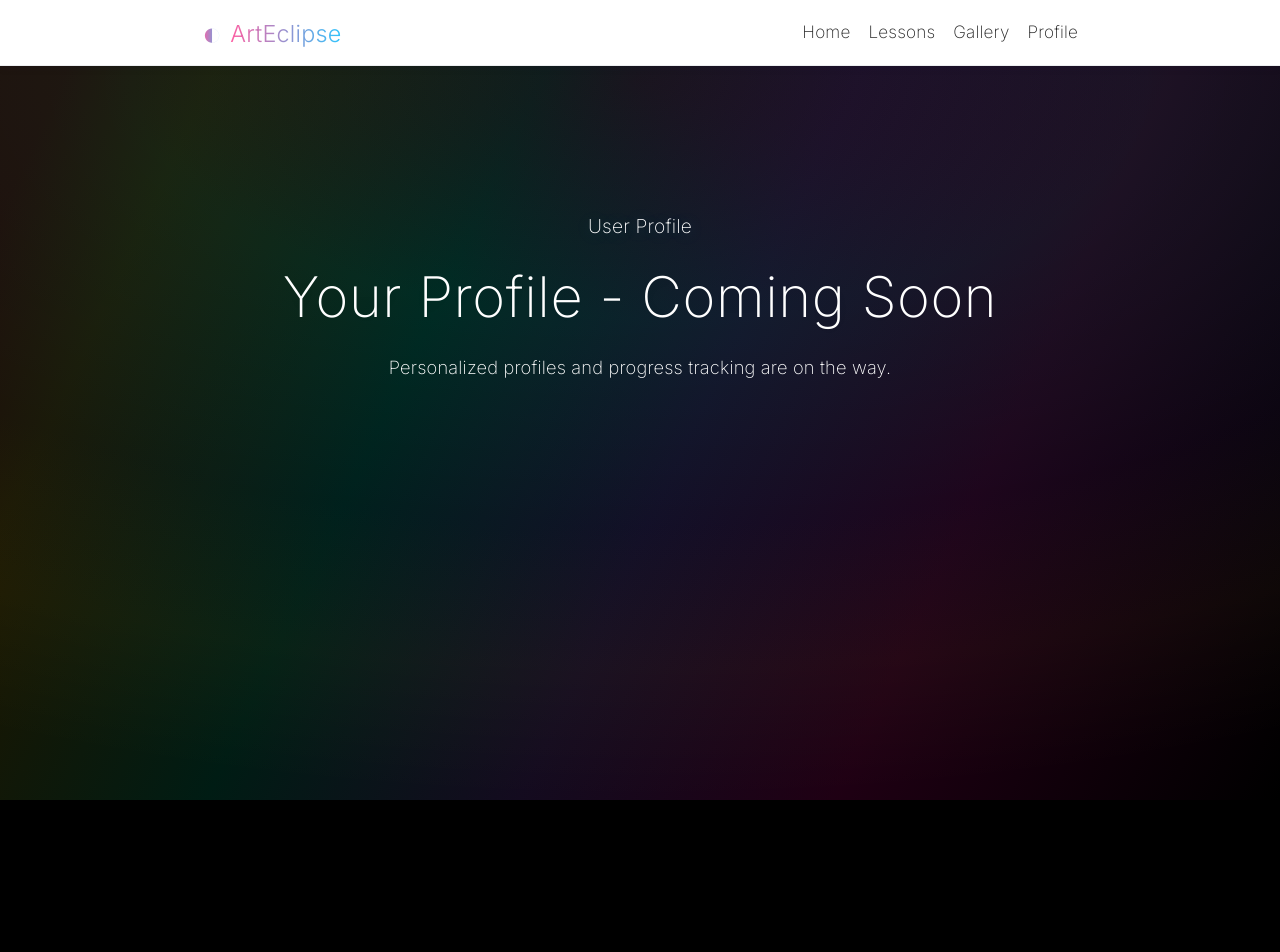
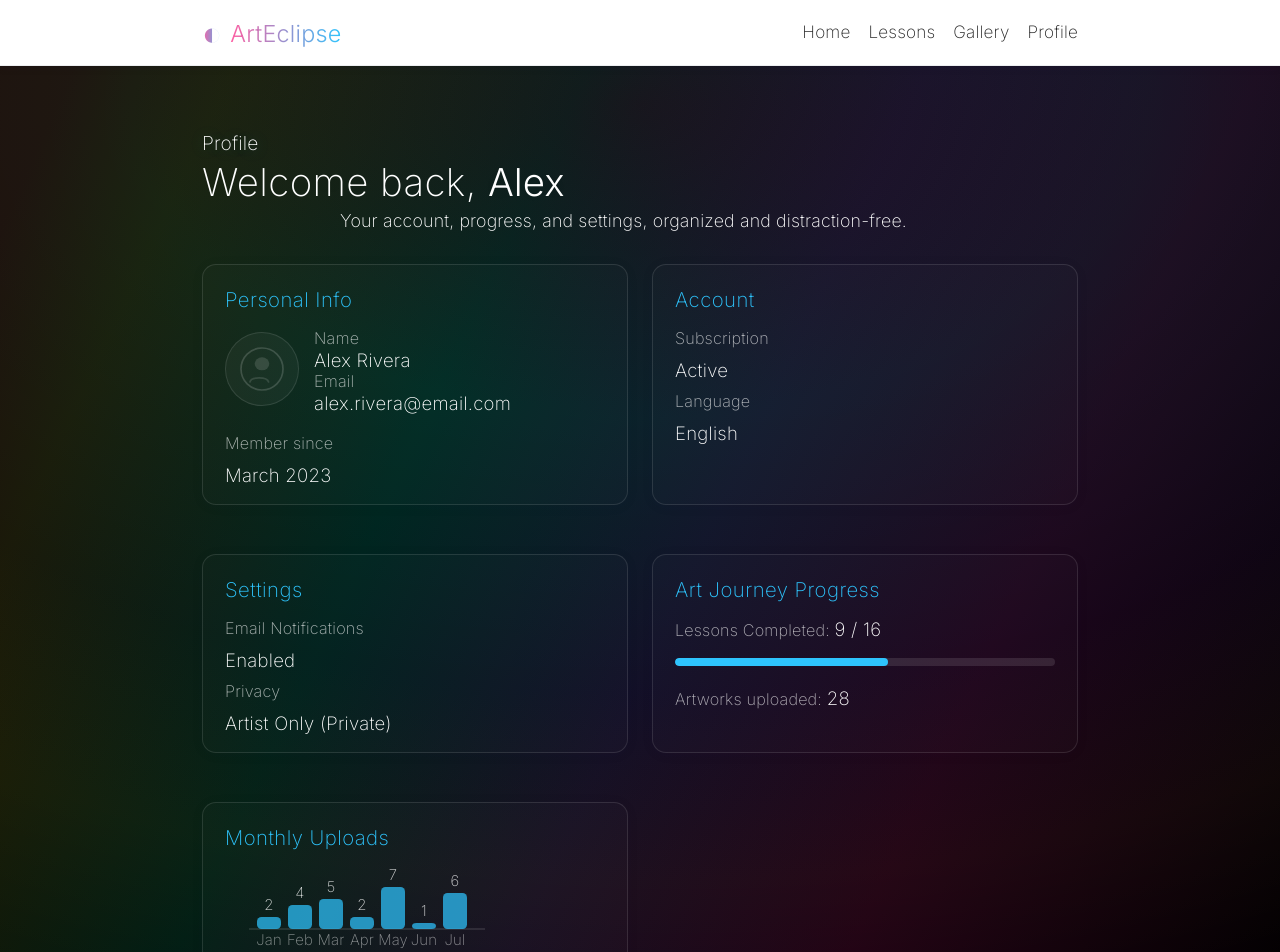
Before and after one commit to Workflow-Manager-admin/arteclipse-27298-9065a63c, a React (Create React App) app in the folder arteclipse/: page /profile in a window 1280 px wide. Shown: the top 952 px of the page. Before the commit the page ends 800 px from the top, so only its background shows below. Built offline with nearby package versions, Linux system fonts and the light colour scheme; the HTML template or start-up script is replaced by a standard one.

Commit message:
Auto-commit: Changes as of 2025-05-29T13:44:51.328608+00:00

```diff
--- a/arteclipse/src/views/UserProfile.js
+++ b/arteclipse/src/views/UserProfile.js
@@ -1,14 +1,267 @@
 import React from "react";
 
+// Minimalist SVG for user avatar
+const MinimalAvatar = () => (
+  <div
+    style={{
+      width: 74,
+      height: 74,
+      borderRadius: "50%",
+      background: "rgba(255,255,255,0.04)",
+      display: "flex",
+      alignItems: "center",
+      justifyContent: "center",
+      border: "1.1px solid var(--border-color,rgba(255,255,255,0.10))",
+      marginBottom: 6,
+      marginTop: 2,
+      boxShadow: "none",
+      overflow: "hidden"
+    }}
+    aria-label="User avatar"
+  >
+    <svg width="44" height="44" viewBox="0 0 44 44" fill="none" aria-hidden="true">
+      <circle cx="22" cy="22" r="21" stroke="rgba(255,255,255,0.16)" strokeWidth="1.7"/>
+      <ellipse cx="22" cy="16.8" rx="7.3" ry="6.5" fill="rgba(255,255,255,0.13)"/>
+      <path d="M10 35c1-5.4 17-5.4 18.6 0" stroke="rgba(255,255,255,0.13)" strokeWidth="1.7" strokeLinecap="round" fill="none"/>
+    </svg>
+  </div>
+);
+
+// Minimalist SVG graph for monthly uploads (mock data)
+const ArtworkUploadsGraph = ({ data }) => {
+  // Data: [{month: string, count: number}]
+  const months = data.map(d => d.month);
+  const counts = data.map(d => d.count);
+  const maxCount = Math.max(...counts, 4);
+
+  // Chart size
+  const w = 272;
+  const h = 85;
+  const barWidth = Math.min(24, (w - 32) / data.length - 7);
+  const chartLeft = 24;
+  const chartBottom = h - 22;
+  return (
+    <svg width={w} height={h} style={{ display: "block", width: "100%", maxWidth: w, height: "auto" }} aria-label="Artwork Uploads Per Month">
+      {/* Axis */}
+      <line x1={chartLeft} y1={chartBottom} x2={w - 12} y2={chartBottom} stroke="rgba(255,255,255,0.20)" strokeWidth="1"/>
+      {/* Bars */}
+      {data.map((point, i) => {
+        const bh = ((point.count / maxCount) * 42) || 2;
+        return (
+          <g key={i}>
+            {/* Bar */}
+            <rect
+              x={chartLeft + 8 + i * (barWidth + 7)}
+              y={chartBottom - bh}
+              width={barWidth}
+              height={bh}
+              rx="4.5"
+              fill="var(--kavia-blue, #2ec4fd)"
+              opacity="0.72"
+            />
+            {/* Count Label */}
+            <text
+              x={chartLeft + 8 + i * (barWidth + 7) + barWidth / 2}
+              y={chartBottom - bh - 7}
+              fontFamily="Inter, var(--font-main)"
+              fontWeight="200"
+              fontSize="0.93rem"
+              fill="rgba(255,255,255,0.79)"
+              textAnchor="middle"
+            >
+              {point.count}
+            </text>
+            {/* Month Label */}
+            <text
+              x={chartLeft + 8 + i * (barWidth + 7) + barWidth / 2}
+              y={chartBottom + 16}
+              fontFamily="Inter, var(--font-main)"
+              fontWeight="200"
+              fontSize="0.93rem"
+              fill="rgba(255,255,255,0.52)"
+              textAnchor="middle"
+            >
+              {point.month}
+            </text>
+          </g>
+        );
+      })}
+    </svg>
+  );
+};
+
 // PUBLIC_INTERFACE
-/** User Profile view stub */
+/**
+ * UserProfile renders a minimalist, sectioned user profile with personal info, settings, account,
+ * art lesson progress, and a graph.
+ */
 function UserProfile() {
+  // Mock Data (would be fetched for real users)
+  const user = {
+    name: "Alex Rivera",
+    email: "alex.rivera@email.com",
+    joined: "March 2023",
+    language: "English",
+    notifications: "Enabled",
+    premium: "Active",
+    lessonsCompleted: 9,
+    totalLessons: 16,
+    artworksUploaded: 28
+  };
+
+  const artworkUploadData = [
+    { month: "Jan", count: 2 },
+    { month: "Feb", count: 4 },
+    { month: "Mar", count: 5 },
+    { month: "Apr", count: 2 },
+    { month: "May", count: 7 },
+    { month: "Jun", count: 1 },
+    { month: "Jul", count: 6 },
+  ];
+
+  // Section card style (minimal): card-like with thin borders, rounded corners, bg subtle
+  const cardStyle = {
+    background: "rgba(255,255,255,0.015)",
+    border: "1px solid var(--border-color,rgba(255,255,255,0.09))",
+    borderRadius: "14px",
+    boxShadow: "0 1.5px 13px 0 #2110340d",
+    marginBottom: "25px",
+    padding: "22px 22px 18px 22px",
+    fontFamily: "var(--font-main)",
+    fontWeight: 200,
+    color: "var(--text-color)",
+    letterSpacing: "0.01em",
+    minWidth: 0,
+    transition: "box-shadow 0.15s, border-color 0.11s",
+    display: "flex",
+    flexDirection: "column",
+    gap: "10px"
+  };
+
+  // Label style: minimalist, thin, secondary
+  const labelStyle = {
+    fontSize: "1.01rem",
+    color: "var(--text-secondary,rgba(255,255,255,0.69))",
+    fontWeight: 200,
+    marginBottom: 1,
+    letterSpacing: "0.011em"
+  };
+
+  // Value style: thin, slight bold for visual focus
+  const valueStyle = {
+    fontSize: "1.16rem",
+    color: "var(--text-color,#fff)",
+    fontWeight: 200,
+    letterSpacing: "0.013em"
+  };
+
+  // Section title in card
+  const sectionTitleStyle = {
+    fontSize: "1.27rem",
+    color: "var(--kavia-blue, #2ec4fd)",
+    fontWeight: 200,
+    letterSpacing: "0.022em",
+    marginBottom: 6
+  };
+
+  // Responsive horizontal sections style
+  const profileGridStyle = {
+    display: "grid",
+    gridTemplateColumns: "repeat(auto-fit, minmax(290px, 1fr))",
+    gap: "24px",
+    marginTop: "30px"
+  };
+
+  // Progress bar
+  const progress = Math.min(100, Math.round(user.lessonsCompleted / user.totalLessons * 100));
+
   return (
-    <div className="hero">
-      <div className="subtitle">User Profile</div>
-      <h1 className="title">Your Profile - Coming Soon</h1>
-      <div className="description">
-        Personalized profiles and progress tracking are on the way.
+    <div style={{ width: "100%", paddingTop: 35 }}>
+      <div className="subtitle">Profile</div>
+      <h1 className="title" style={{ fontWeight: 200, fontSize: "2.40rem", marginBottom: 2 }}>
+        Welcome back, <span style={{ fontWeight: 300, letterSpacing: 0.02 }}>Alex</span>
+      </h1>
+      <div className="description" style={{ fontWeight: 200, fontSize: "1.11rem", marginBottom: 10 }}>
+        Your account, progress, and settings, organized and distraction-free.
+      </div>
+      <div style={profileGridStyle}>
+        {/* Personal Info */}
+        <section style={cardStyle} aria-label="Personal Information">
+          <div style={sectionTitleStyle}>Personal Info</div>
+          <div style={{ display: "flex", alignItems: "center", gap: 15 }}>
+            <MinimalAvatar />
+            <div>
+              <div style={labelStyle}>Name</div>
+              <div style={valueStyle}>{user.name}</div>
+              <div style={labelStyle}>Email</div>
+              <div style={valueStyle}>{user.email}</div>
+            </div>
+          </div>
+          <div style={{ ...labelStyle, marginTop: 9 }}>Member since</div>
+          <div style={valueStyle}>{user.joined}</div>
+        </section>
+
+        {/* Account Details */}
+        <section style={cardStyle} aria-label="Account Details">
+          <div style={sectionTitleStyle}>Account</div>
+          <div style={labelStyle}>Subscription</div>
+          <div style={valueStyle}>{user.premium}</div>
+          <div style={labelStyle}>Language</div>
+          <div style={valueStyle}>{user.language}</div>
+        </section>
+
+        {/* Settings */}
+        <section style={cardStyle} aria-label="Settings">
+          <div style={sectionTitleStyle}>Settings</div>
+          <div style={labelStyle}>Email Notifications</div>
+          <div style={valueStyle}>{user.notifications}</div>
+          <div style={labelStyle}>Privacy</div>
+          <div style={valueStyle}>Artist Only (Private)</div>
+        </section>
+
+        {/* Progress (Lessons/Art journey) */}
+        <section style={cardStyle} aria-label="Lesson Progress">
+          <div style={sectionTitleStyle}>Art Journey Progress</div>
+          <div style={labelStyle}>
+            Lessons Completed:{" "}
+            <span style={valueStyle}>{user.lessonsCompleted} / {user.totalLessons}</span>
+          </div>
+          {/* Minimalist thin progress bar */}
+          <div
+            style={{
+              width: "100%",
+              height: 8,
+              borderRadius: 5,
+              background: "rgba(255,255,255,0.11)",
+              marginTop: 7,
+              marginBottom: 7,
+              overflow: "hidden"
+            }}
+            aria-label="Lessons progress bar"
+          >
+            <div
+              style={{
+                width: `${progress}%`,
+                height: "100%",
+                background: "var(--kavia-blue,#2ec4fd)",
+                borderRadius: 5,
+                transition: "width 0.2s"
+              }}
+            />
+          </div>
+          <div style={{ ...labelStyle, marginTop: 4 }}>
+            Artworks uploaded: <span style={valueStyle}>{user.artworksUploaded}</span>
+          </div>
+        </section>
+
+        {/* Artwork Uploaded Graph */}
+        <section style={cardStyle} aria-label="Upload Activity Graph">
+          <div style={sectionTitleStyle}>Monthly Uploads</div>
+          <ArtworkUploadsGraph data={artworkUploadData} />
+          <div style={{ ...labelStyle, marginTop: 8 }}>
+            This shows your artwork uploads for each month (mock data).
+          </div>
+        </section>
       </div>
     </div>
   );
```
Also changed, not shown: 2 other files (tests, documents, lock files or other folders).
